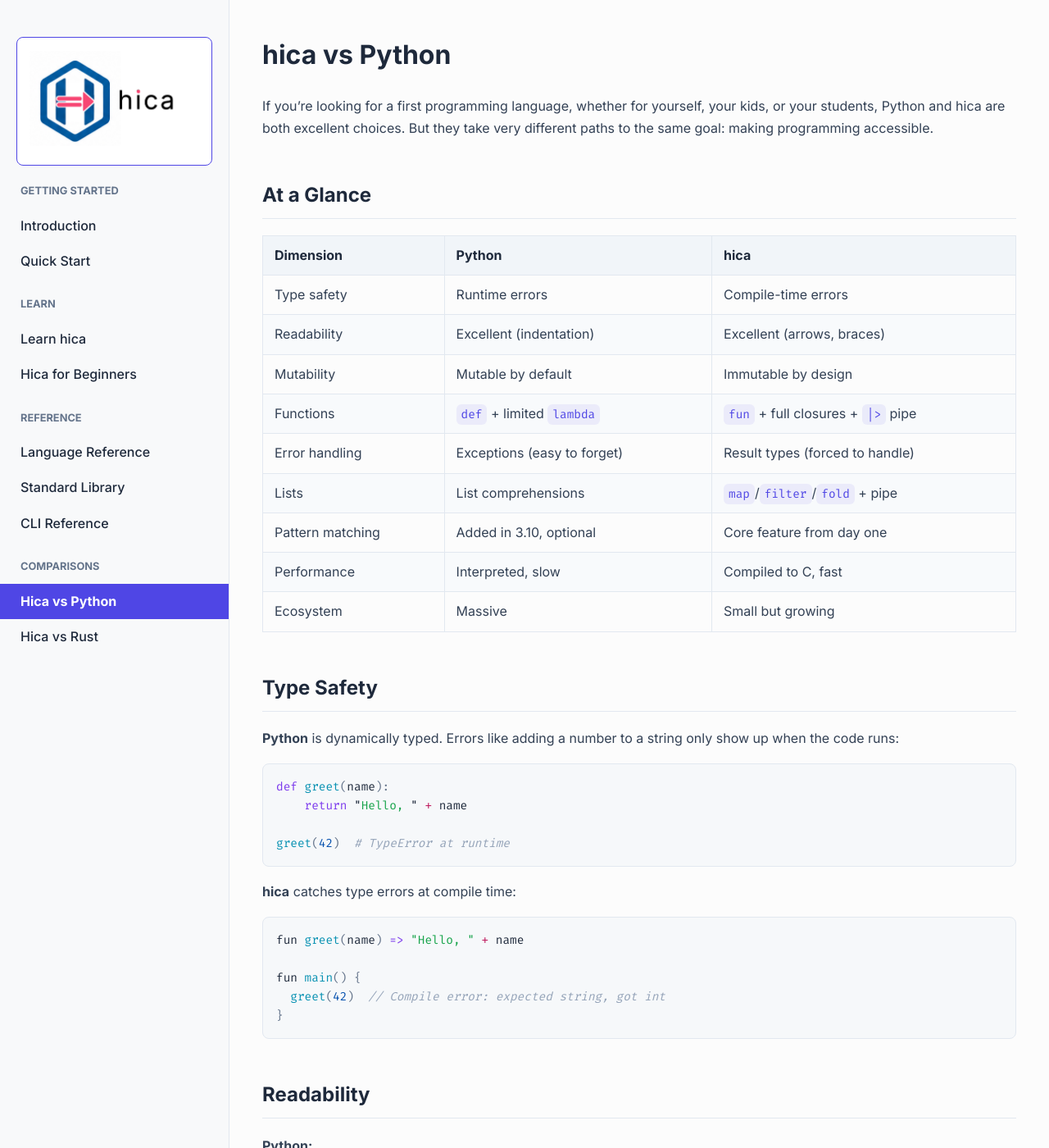
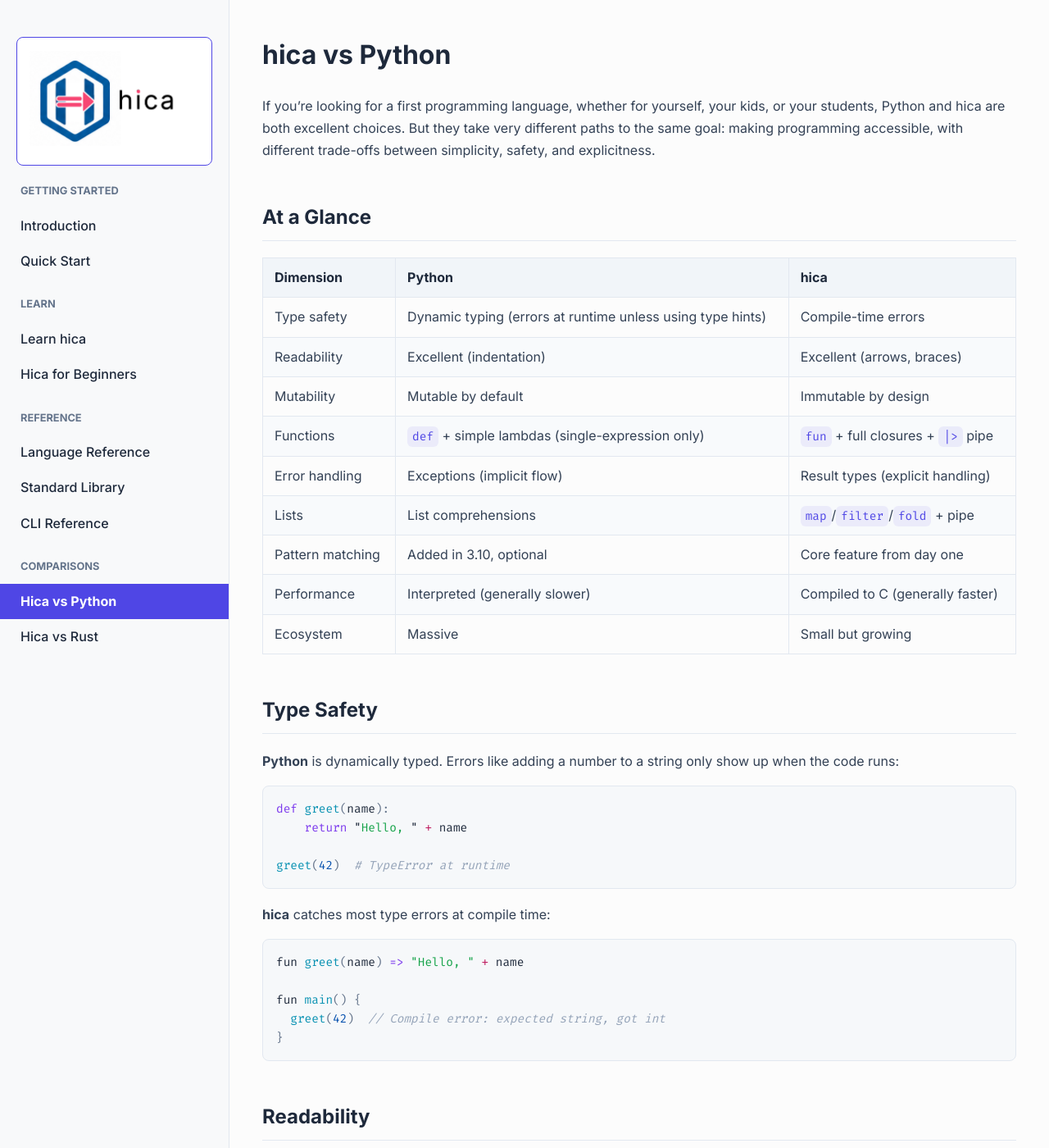
Before and after one commit to cladam/hica, a Jekyll site: the page built from docs/hica-vs-python.md, in a window 1280 px wide and 1400 px high. Shown: the whole window at 82% size. Built offline with Jekyll 4.4.1, drawn with Linux system fonts in a browser that asks for light colours; some of the changed text lies outside the part shown.

Commit message:
docs: apply reviewer feedback to hica vs Python page

````diff
--- a/docs/hica-vs-python.md
+++ b/docs/hica-vs-python.md
@@ -5,20 +5,20 @@
 
 # hica vs Python
 
-If you're looking for a first programming language, whether for yourself, your kids, or your students, Python and hica are both excellent choices. But they take very different paths to the same goal: making programming accessible.
+If you're looking for a first programming language, whether for yourself, your kids, or your students, Python and hica are both excellent choices. But they take very different paths to the same goal: making programming accessible, with different trade-offs between simplicity, safety, and explicitness.
 
 ## At a Glance
 
 | Dimension | Python | hica |
 |-----------|--------|------|
-| Type safety | Runtime errors | Compile-time errors |
+| Type safety | Dynamic typing (errors at runtime unless using type hints) | Compile-time errors |
 | Readability | Excellent (indentation) | Excellent (arrows, braces) |
 | Mutability | Mutable by default | Immutable by design |
-| Functions | `def` + limited `lambda` | `fun` + full closures + `|>` pipe |
-| Error handling | Exceptions (easy to forget) | Result types (forced to handle) |
+| Functions | `def` + simple lambdas (single-expression only) | `fun` + full closures + `|>` pipe |
+| Error handling | Exceptions (implicit flow) | Result types (explicit handling) |
 | Lists | List comprehensions | `map`/`filter`/`fold` + pipe |
 | Pattern matching | Added in 3.10, optional | Core feature from day one |
-| Performance | Interpreted, slow | Compiled to C, fast |
+| Performance | Interpreted (generally slower) | Compiled to C (generally faster) |
 | Ecosystem | Massive | Small but growing |
 
 ## Type Safety
@@ -32,7 +32,7 @@
 greet(42)  # TypeError at runtime
 ```
 
-**hica** catches type errors at compile time:
+**hica** catches most type errors at compile time:
 
 ```rust
 fun greet(name) => "Hello, " + name
@@ -85,9 +85,11 @@
 let doubled = map(scores, (x) => x * 2);
 ```
 
+This avoids accidental side effects, but requires a different way of thinking about state.
+
 ## Functions and Closures
 
-**Python** has `def` and limited `lambda`:
+**Python** has `def` and simple lambdas (single-expression only):
 
 ```python
 double = lambda x: x * 2
@@ -132,6 +134,8 @@
 }
 ```
 
+This makes error paths explicit, but can feel more verbose than Python's exception model.
+
 ## Pattern Matching
 
 **Python** added `match` in 3.10, but it's optional:
````
Also changed, not shown: other parts of docs/hica-vs-python.md (+2 -2 lines).
